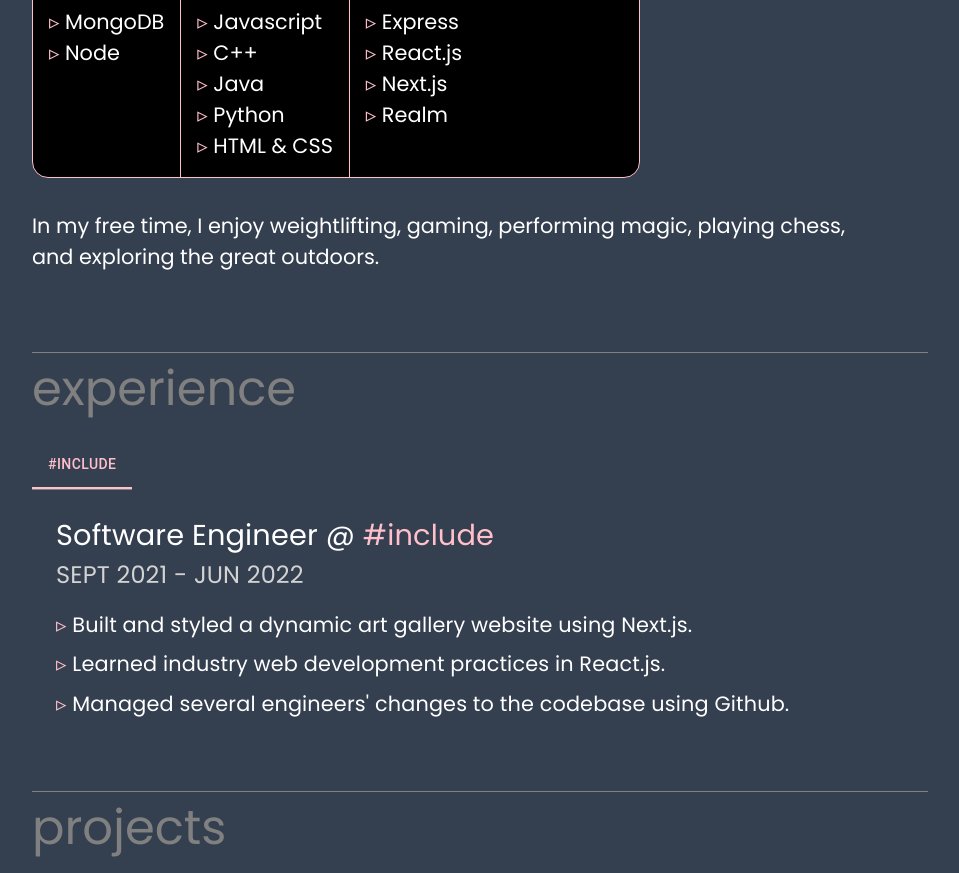
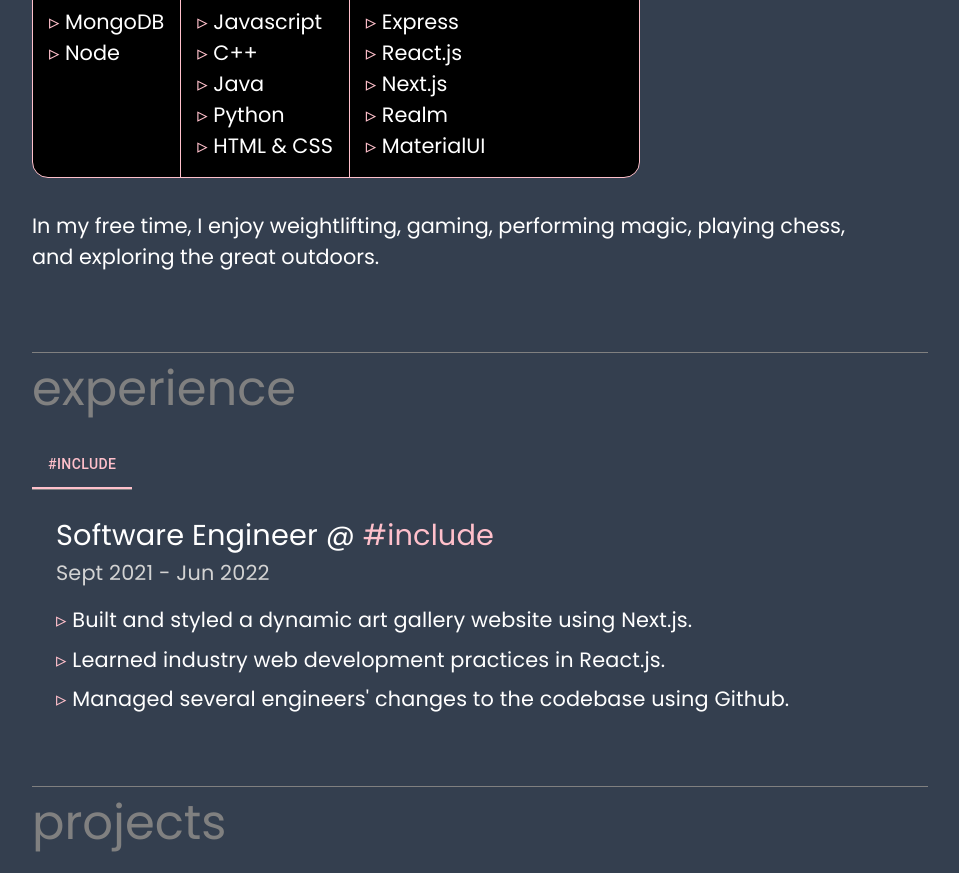
Before and after one commit to brandonw504/personal-website, a Next.js app: page / in a window 1280 px wide. Shown: the part 1460-2333 px from the top of the page, without its empty margins (288-1247 px from the left). Built offline with nearby package versions, Linux system fonts and the light colour scheme.

Commit message:
update readme

```diff
--- a/data/experienceData.js
+++ b/data/experienceData.js
@@ -2,7 +2,7 @@ const experienceData = [
     {
         name: "#include",
         title: "Software Engineer @ ",
-        time: "SEPT 2021 - JUN 2022",
+        time: "Sept 2021 - Jun 2022",
         description: [
             "Built and styled a dynamic art gallery website using Next.js.",
             "Learned industry web development practices in React.js.",
--- a/data/techStackData.js
+++ b/data/techStackData.js
@@ -9,7 +9,7 @@ const techStackData = [
     },
     {
         name: "Libraries/Frameworks",
-        contents: ["SwiftUI", "Express", "React.js", "Next.js", "Realm"]
+        contents: ["SwiftUI", "Express", "React.js", "Next.js", "Realm", "MaterialUI"]
     }
 ]
 
--- a/pages/footer.js
+++ b/pages/footer.js
@@ -8,7 +8,7 @@ import 'aos/dist/aos.css'
 import styles from '../styles/footer.module.css'
 
 const socials = [
-    { element: <FiMail size={40} />, description: "brandonw504@outlook.com", link: "mailto::brandonw504@outlook.com" },
+    { element: <FiMail size={40} />, description: "brandonw504@outlook.com", link: "mailto:brandonw504@outlook.com" },
     { element: <AiOutlinePhone size={40} />, description: "(408) 229-3774", link: "tel:+14082293774" },
     { element: <AiFillGithub size={40} />, description: "brandonw504", link: "https://github.com/brandonw504" },
     { element: <AiFillLinkedin size={40} />, description: "brandonw504", link: "https://www.linkedin.com/in/brandonw504" },
--- a/pages/nav.js
+++ b/pages/nav.js
@@ -18,7 +18,7 @@ const routes = [
 const socials = [
     { name: "Github", element: <AiFillGithub size={30} />, link: "https://github.com/brandonw504" },
     { name: "LinkedIn", element: <AiFillLinkedin size={30} />, link: "https://www.linkedin.com/in/brandonw504" },
-    { name: "Email", element: <FiMail size={30} />, link: "mailto::brandonw504@outlook.com" },
+    { name: "Email", element: <FiMail size={30} />, link: "mailto:brandonw504@outlook.com" },
     { name: "Resume", element: <CgFileDocument size={30} />, link: "/resume.pdf" }
 ]
 
--- a/styles/experience.module.css
+++ b/styles/experience.module.css
@@ -15,7 +15,7 @@
 .subtitle {
     display: block;
     color: var(--textSecondary);
-    font-size: var(--fontMedium);
+    font-size: var(--fontSmall);
     margin-bottom: 1rem;
 }
 
```
Also changed, not shown: 2 other files (tests, documents, lock files or other folders).
